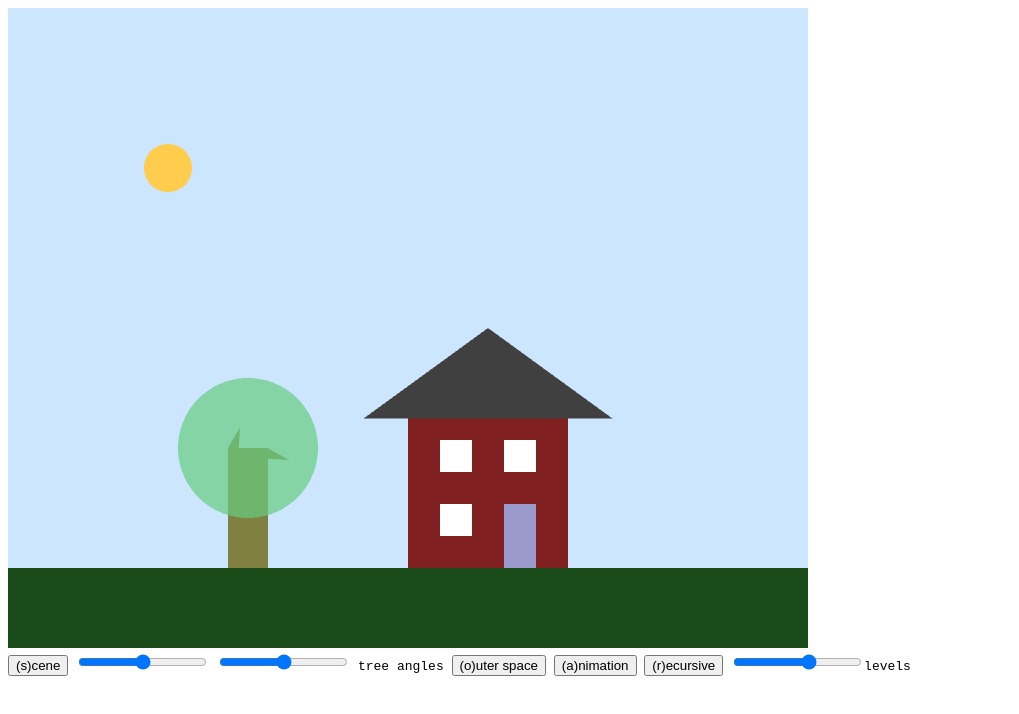
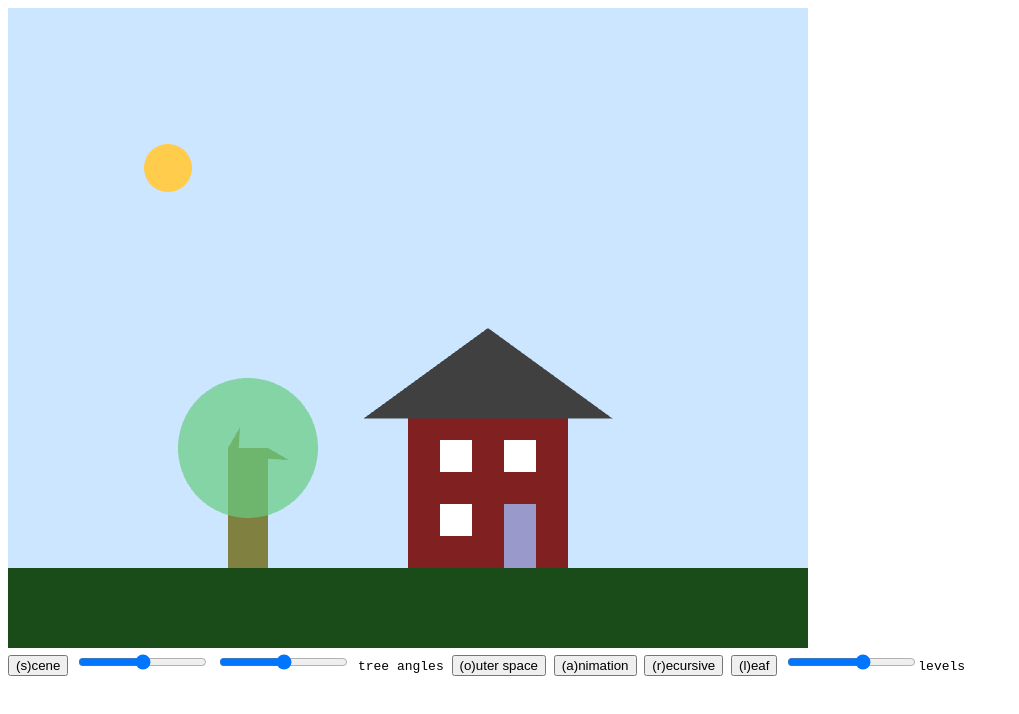
Before and after one commit to AriaKillebrewBruehl/CSCI385, a plain HTML site: page scene/scene.html in a window 1280 px wide. Shown: the whole page, without its empty margins (0-1019 px from the left). Drawn offline with Linux system fonts and the light colour scheme.

Commit message:
Add leaf key

```diff
--- a/scene/scene.html
+++ b/scene/scene.html
@@ -255,6 +255,7 @@ void main() {
     <button onClick="glButtonAsKey('o')">(o)uter space</button>
     <button onClick="glButtonAsKey('a')">(a)nimation</button>
     <button onClick="glButtonAsKey('r')">(r)ecursive</button>
+    <button onClick="glButtonAsKey('l')">(l)eaf</button>
     <input type="range" id="levels" width="10" min="0" max="5" onChange="setLevel(this.value)">levels</input>
     </font>
   </body>
```
